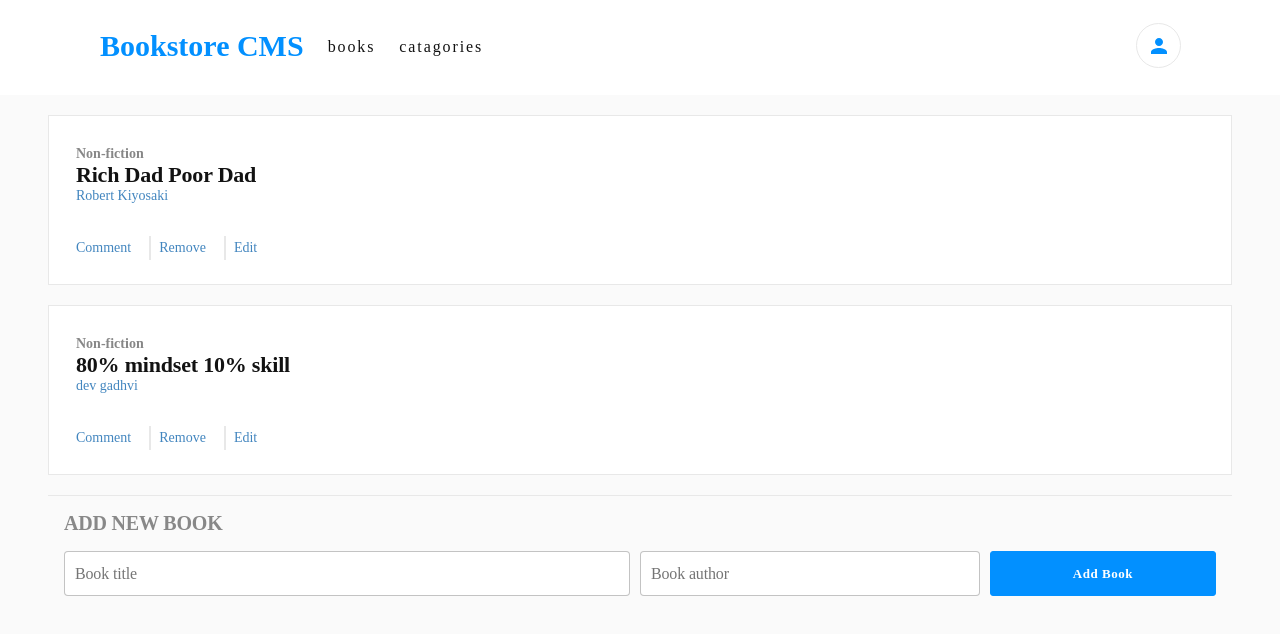
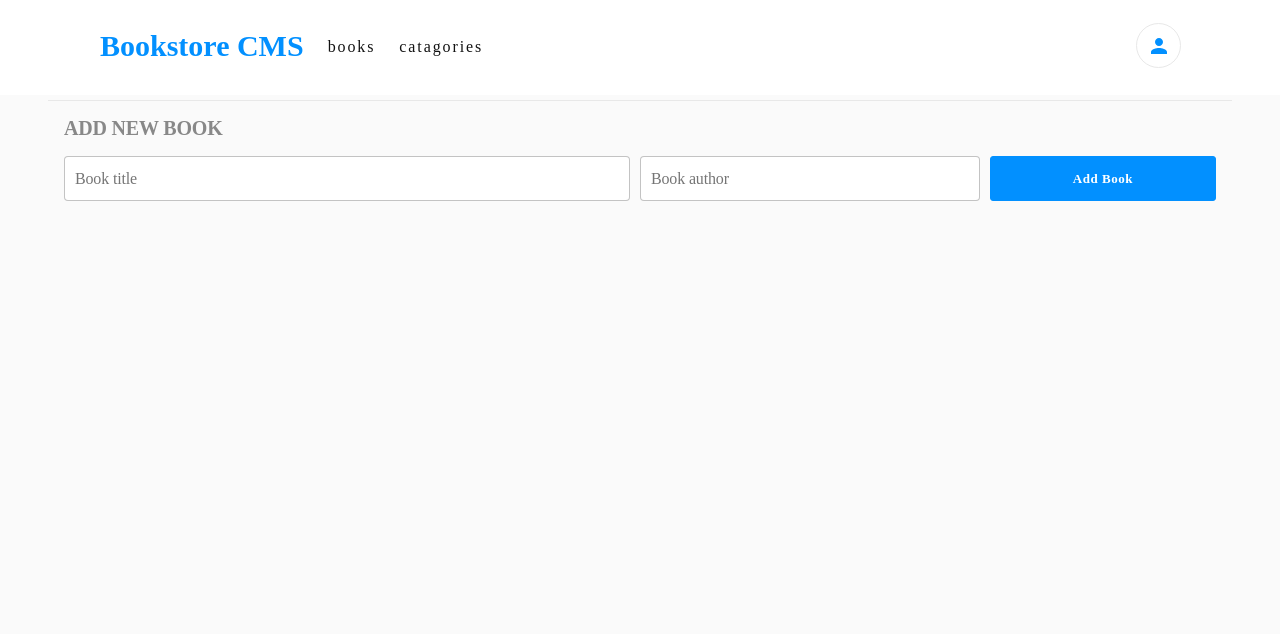
Before and after one commit to isume295/BookStore, a React (Create React App) app: page / in a window 1280 px wide. Shown: the top 634 px of the page. Built offline with nearby package versions, Linux system fonts and the light colour scheme.

Commit message:
Set initial array list

```diff
--- a/src/components/BookList.jsx
+++ b/src/components/BookList.jsx
@@ -1,28 +1,14 @@
-import React, { useState } from 'react';
+import React from 'react';
 import { styled } from 'styled-components';
+import { useSelector } from 'react-redux';
 import BookItem from './BookItem';
 
 export default function BookList() {
-  const [books] = useState([
-    {
-      id: 1,
-      title: 'Rich Dad Poor Dad',
-      author: 'Robert Kiyosaki',
-      category: 'Non-fiction',
-      completed: false,
-    },
-    {
-      id: 2,
-      title: '80% mindset 10% skill',
-      author: 'dev gadhvi',
-      category: 'Non-fiction',
-      completed: false,
-    },
-  ]);
+  const { bookItem } = useSelector((store) => store.book);
 
   return (
     <Div>
-      {books.map((book) => (
+      {bookItem.map((book) => (
         <BookItem
           key={book.id}
           list={book}
```
